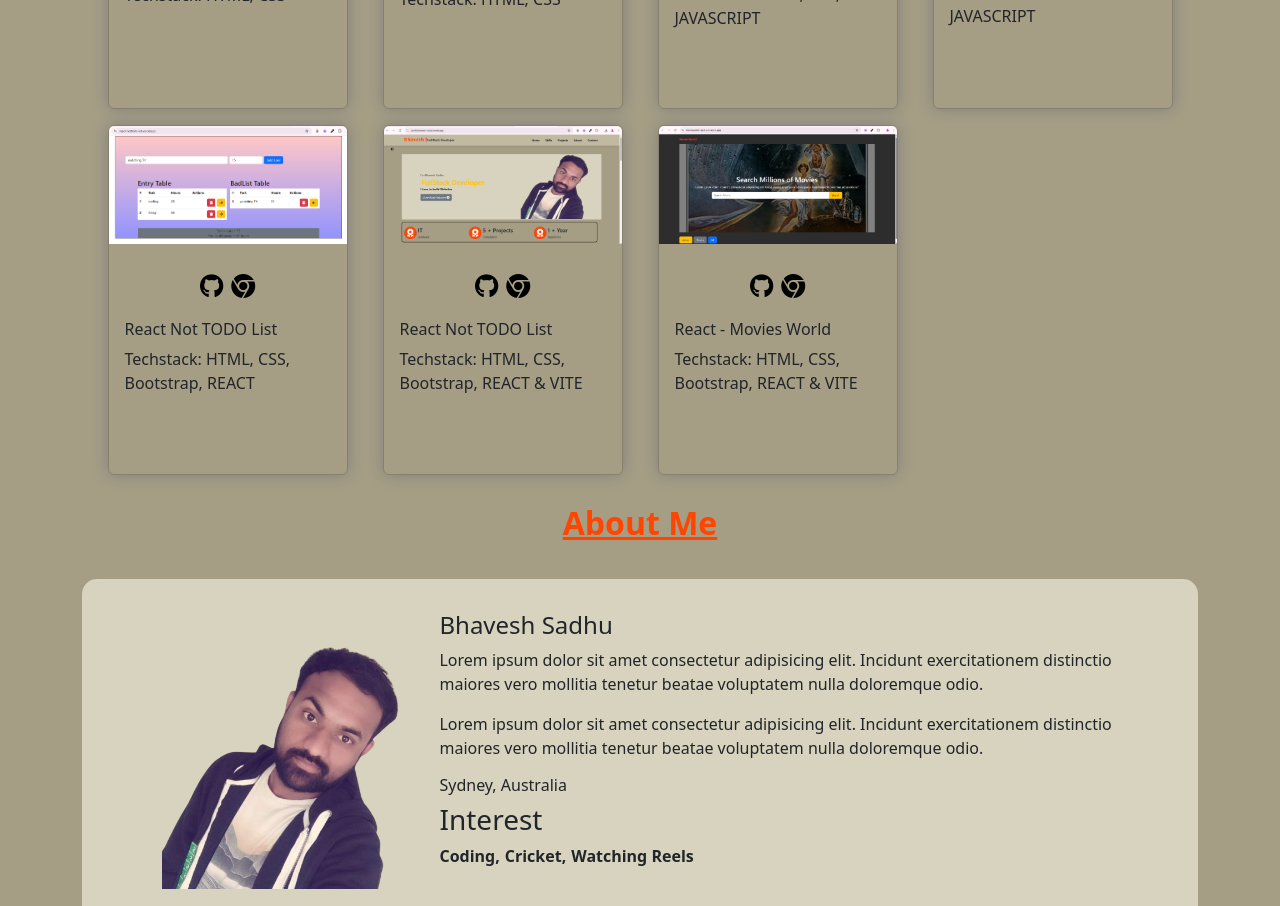
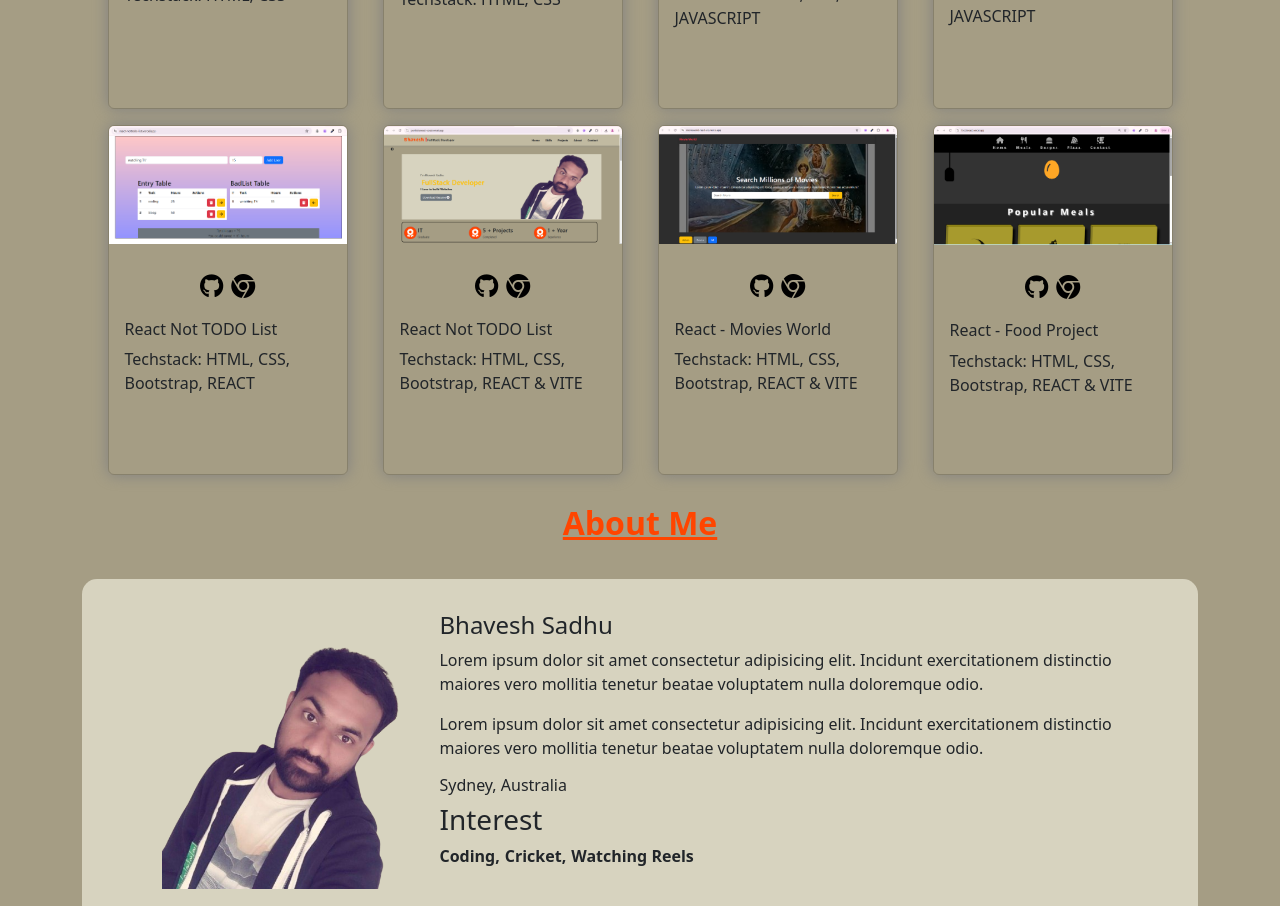
Before and after one commit to Bhaveshsadhu/portfolioreact, a React (Vite) app: page / in a window 1280 px wide. Shown: the part 1160-2066 px from the top of the page. Built offline with nearby package versions, Linux system fonts and the light colour scheme; a web font is replaced by a local one.

Commit message:
Food Project Added

```diff
--- a/src/Components/Projects.jsx
+++ b/src/Components/Projects.jsx
@@ -7,6 +7,7 @@ import contactlistapi from "../assets/contactlistapi.png";
 import expcards from "../assets/expcards.png";
 import portfolio from "../assets/portfolio.png";
 import MoviesProject from "../assets/MoviesProject.png";
+import FoodProject from "../assets/FoodProject.png";
 
 export const Projects = () => {
   const projects = [
@@ -59,6 +60,13 @@ export const Projects = () => {
       title: "React - Movies World",
       techstack: "Techstack: HTML, CSS, Bootstrap, REACT & VITE",
     },
+    {
+      img: FoodProject,
+      github: "https://github.com/Bhaveshsadhu/foodsreact.git",
+      url: "https://foodsreact.vercel.app/",
+      title: "React - Food Project",
+      techstack: "Techstack: HTML, CSS, Bootstrap, REACT & VITE",
+    },
   ];
   return (
     <section>
```
Also changed, not shown: src/assets/FoodProject.png (added).
